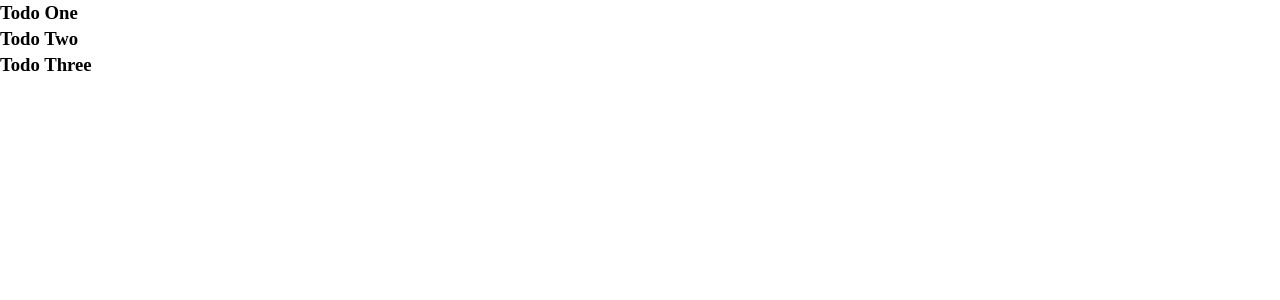
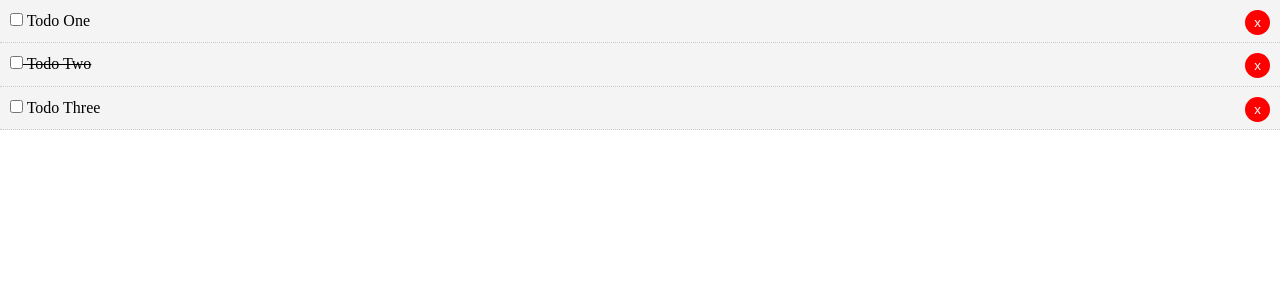
Before and after one commit to mmyenny/vue-to-do-list, a Vue app: page / in a window 1280 px wide. Shown: the top 300 px of the page. Built offline with nearby package versions, Linux system fonts and the light colour scheme.

Commit message:
Added ToDoItem component

```diff
--- a/src/App.vue
+++ b/src/App.vue
@@ -23,7 +23,7 @@
         {
           id: 2,
           title: "Todo Two",
-          completed: false
+          completed: true
         },
         {
           id: 3,
--- /dev/null
+++ b/src/components/ToDoItem.vue
@@ -0,0 +1,43 @@
+<template>
+  <div class="todo-item" v-bind:class="{'is-complete':todo.completed}">
+    <p>
+      <input type="checkbox" v-on:change="markComplete">
+      {{todo.title}}
+      <button class="del">x</button>
+    </p>
+  </div>
+</template>
+
+<script>
+export default {
+  name: "ToDoItem",
+  props: ["todo"],
+  methods: {
+    markComplete() {
+      this.todo.completed = !this.todo.completed;
+    }
+  }
+};
+</script>
+
+<style scoped>
+.todo-item {
+  background: #f4f4f4;
+  padding: 10px;
+  border-bottom: 1px #ccc dotted;
+}
+
+.is-complete {
+  text-decoration: line-through;
+}
+
+.del {
+  background: #ff0000;
+  color: #fff;
+  border: none;
+  padding: 5px 9px;
+  border-radius: 50%;
+  cursor: pointer;
+  float: right;
+}
+</style>
--- a/src/components/Todos.vue
+++ b/src/components/Todos.vue
@@ -1,14 +1,19 @@
 <template>
   <div>
     <div v-bind:key="todo.id" v-for="todo in todos">
-      <h3>{{todo.title}}</h3>
+      <ToDoItem v-bind:todo="todo"/>
     </div>
   </div>
 </template>
 
 <script>
+import ToDoItem from "@/components/ToDoItem";
+
 export default {
   name: "Todos",
+  components: {
+    ToDoItem
+  },
   props: ["todos"]
 };
 </script>
```
Also changed, not shown: 1 other file (tests, documents, lock files or other folders).
